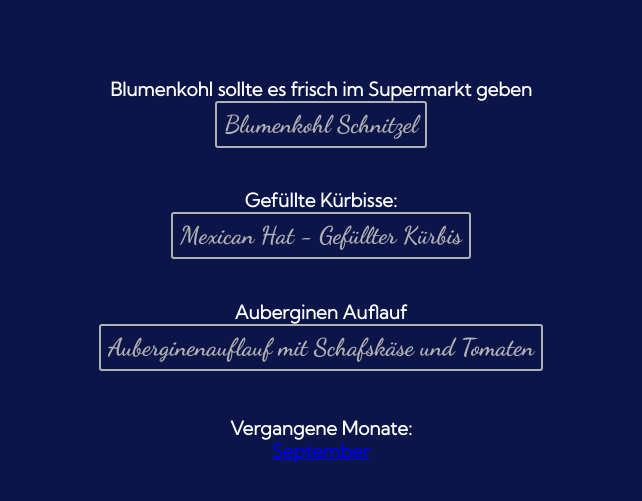
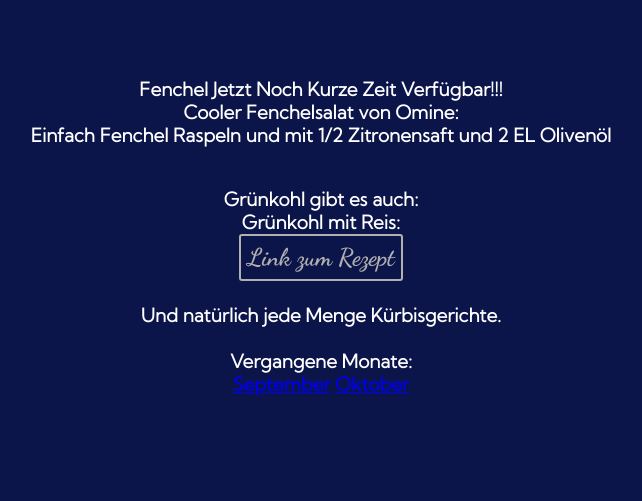
Before and after one commit to jopjk/Rezepte-Seite, a plain HTML site: page index.html in a window 1280 px wide. Shown: the part 113-614 px from the top of the page, without its empty margins (319-961 px from the left). Drawn offline with Linux system fonts and the light colour scheme.

Commit message:
Update index.html

```diff
--- a/index.html
+++ b/index.html
@@ -18,23 +18,24 @@
 
 <h1>Oktober</h1>
 <br>
-<h3>Blumenkohl sollte es frisch im Supermarkt geben</a3>
+<h3>Fenchel Jetzt Noch Kurze Zeit Verfügbar!!!</a3>
 <br>
-<a href="https://www.chefkoch.de/rezepte/525821148991246/Blumenkohl-Schnitzel.html"><button>Blumenkohl Schnitzel</button></a>
+Cooler Fenchelsalat von Omine:<br>
+	Einfach Fenchel Raspeln und mit 1/2 Zitronensaft und 2 EL Olivenöl
 <br><br>
-<h3>Gefüllte Kürbisse:</a3>
+<h3>Grünkohl gibt es auch:</a3>
 <br>
-<a href="https://www.chefkoch.de/rezepte/3441471512718672/Gefuellter-Kuerbis-Mexican-Hat.html"><button>Mexican Hat - Gefüllter Kürbis</button></a>
+Grünkohl mit Reis:
+<br>
+<a href="https://www.lecker.de/gruenkohl-risotto-65011.html"><button>Link zum Rezept</button></a>
 <br><br>
-<h3>Auberginen Auflauf</a3>
-<br>
-<a href="https://www.chefkoch.de/rezepte/1927021314110763/Auberginenauflauf-mit-Tomaten-und-Schafskaese-mediterran.html"><button>Auberginenauflauf mit Schafskäse und Tomaten</button></a>
-<br>
+Und natürlich jede Menge Kürbisgerichte.
 <br>
 <br>
 
 Vergangene Monate:<br>
 <a href="./september.html">September</a>
+<a href="./oktober.html">Oktober</a>
 
 	<!-- Global site tag (gtag.js) - Google Analytics -->
 
```
